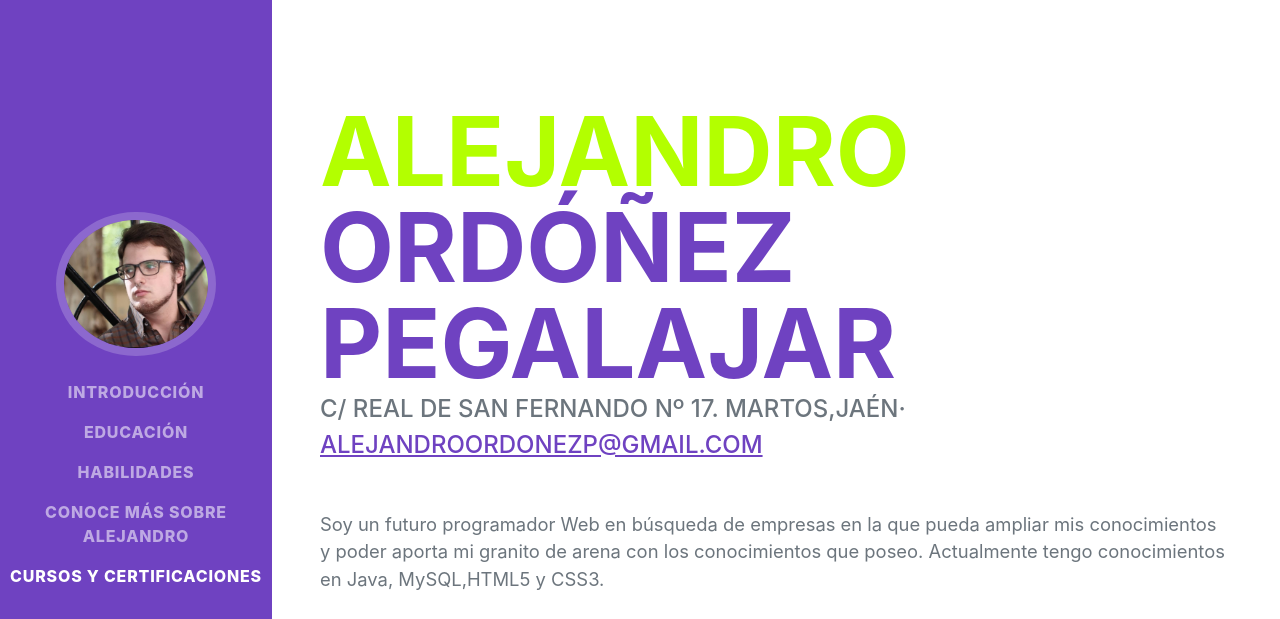
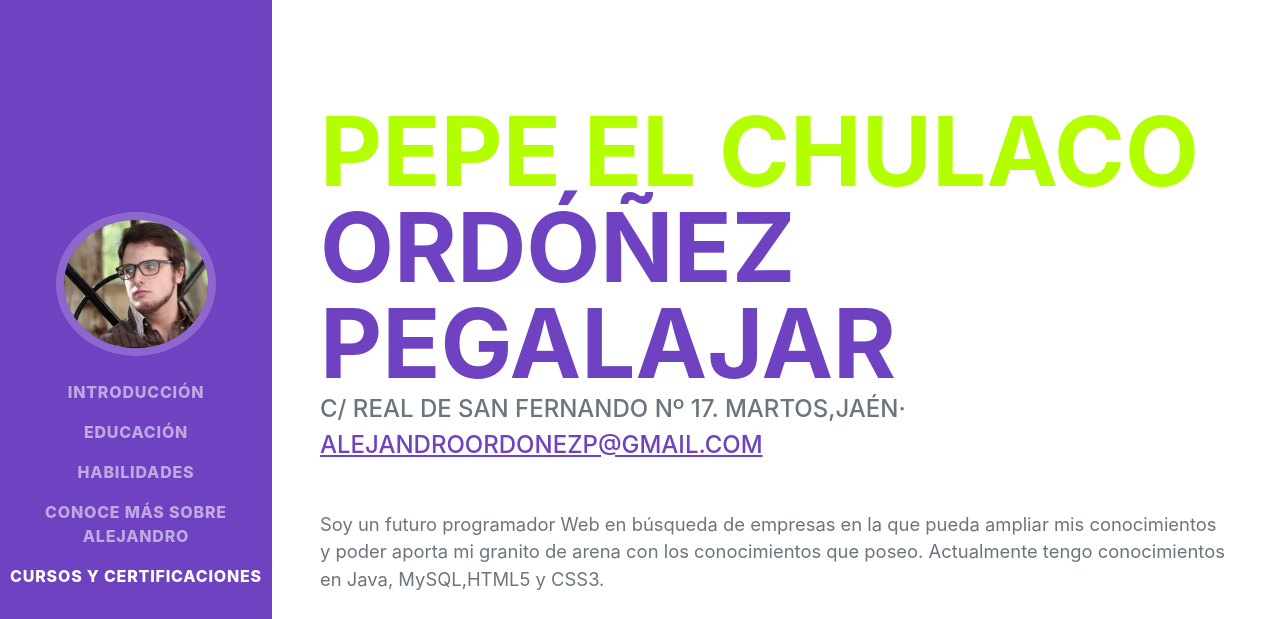
Before and after one commit to aordpeg2308/CVAOP, a plain HTML site: page index.html in a window 1280 px wide. Shown: the top 619 px of the page. Drawn offline with nearby package versions, Linux system fonts and the light colour scheme; a web font is replaced by a local one.

Commit message:
ejemplo de que se modifica

```diff
--- a/index.html
+++ b/index.html
@@ -39,7 +39,7 @@
             <section class="resume-section" id="about">
                 <div class="resume-section-content">
                     <h1 class="mb-0">
-                        Alejandro
+                        Pepe el chulaco
                         <span class="text-primary"> Ordóñez Pegalajar</span>
                     </h1>
                     <div class="subheading mb-5">
```
